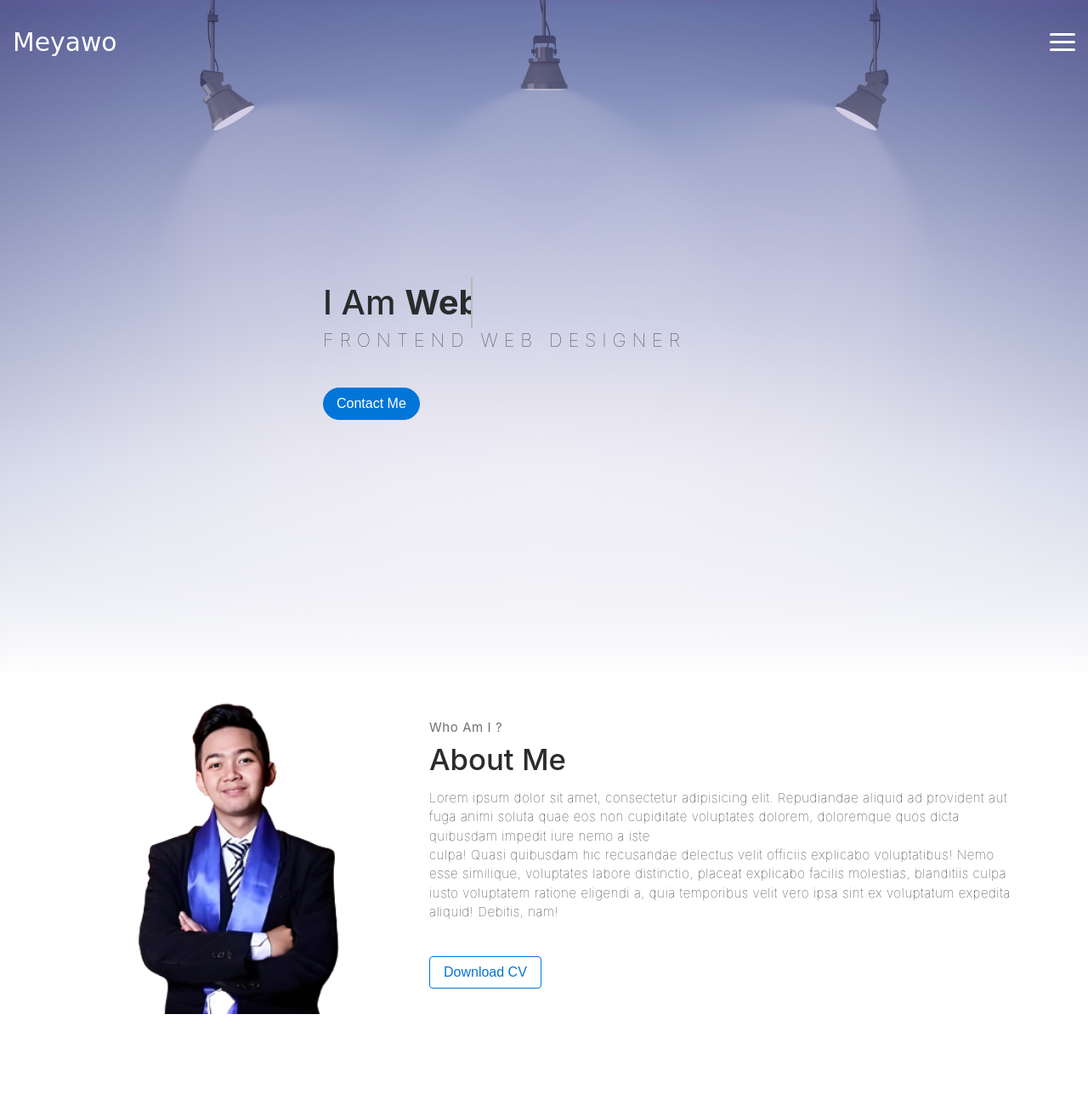
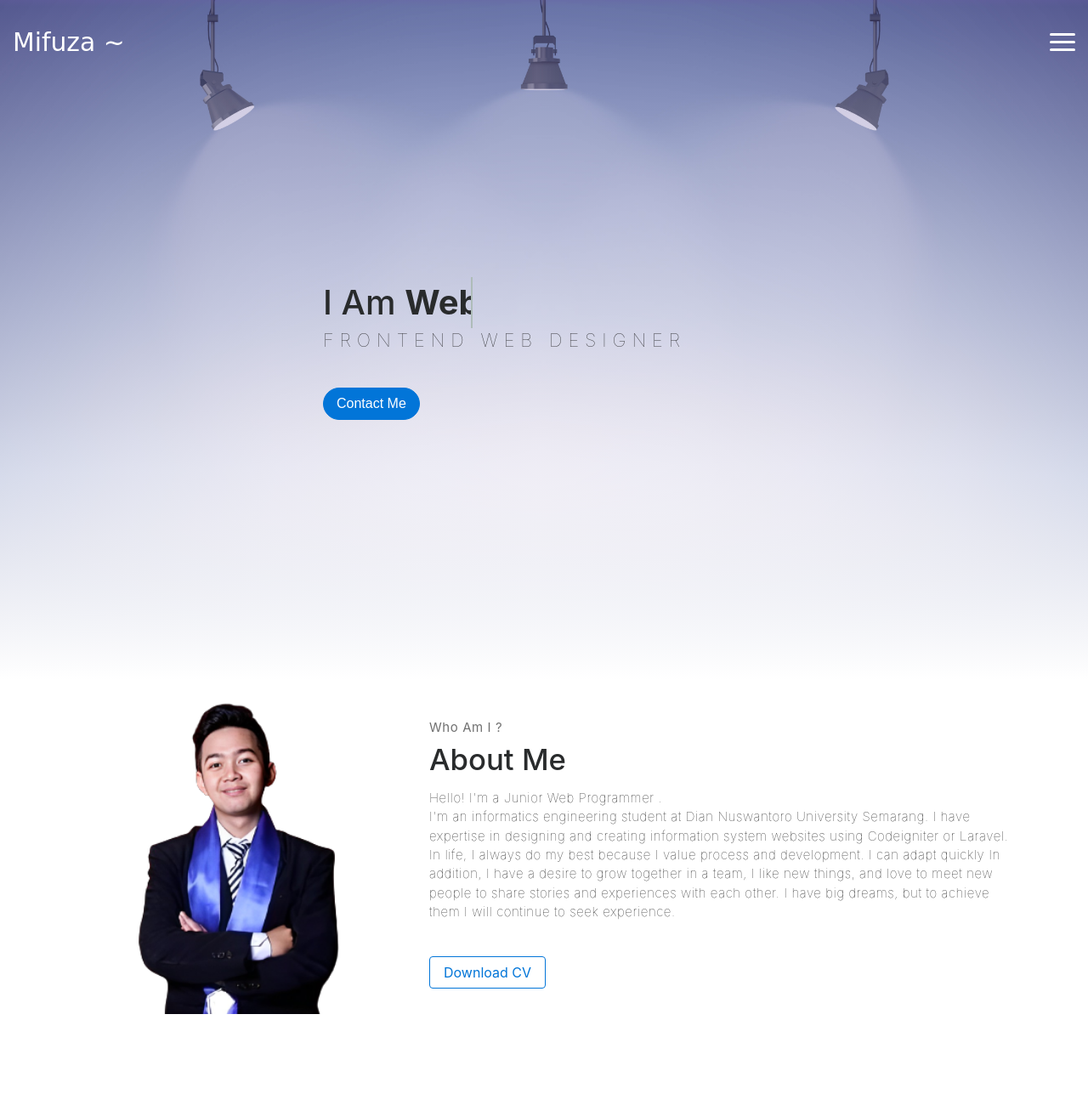
Before and after one commit to fahmi18022/hush.github.io, a plain HTML site: page index.html in a window 1280 px wide. Shown: the top 1300 px of the page at 85% size. Drawn offline with Linux system fonts and the light colour scheme; a web font is replaced by a local one.

Commit message:
update cv

```diff
--- a/index.html
+++ b/index.html
@@ -5,7 +5,7 @@
     <meta name="viewport" content="width=device-width, initial-scale=1, shrink-to-fit=no">
     <meta name="description" content="Start your development with Meyawo landing page.">
     <meta name="author" content="Devcrud">
-    <title>Meyawo Landing page | Free Bootstrap 4.3.x landing page</title>
+    <title>Welcome to my profile | Mifuza ~</title>
     <!-- font icons -->
     <link rel="stylesheet" href="assets/vendors/themify-icons/css/themify-icons.css">
     <!-- Bootstrap + Meyawo main styles -->
@@ -54,7 +54,7 @@
     <!-- Page Navbar -->
     <nav class="custom-navbar" data-spy="affix" data-offset-top="20">
         <div class="container">
-            <a class="logo" href="#">Meyawo</a>
+            <a class="logo" href="#">Mifuza ~</a>
             <ul class="nav">
                 <li class="item">
                     <a class="link" href="#home">Home</a>
@@ -120,10 +120,11 @@
                     <p class="section-subtitle">Who Am I ?</p>
                     <h2 class="section-title mb-3">About Me</h2>
                     <p>
-                        Lorem ipsum dolor sit amet, consectetur adipisicing elit. Repudiandae aliquid ad provident aut fuga animi soluta quae eos non cupiditate voluptates dolorem, doloremque quos dicta quibusdam impedit iure nemo a iste
-                        <br>culpa! Quasi quibusdam hic recusandae delectus velit officiis explicabo voluptatibus! Nemo esse similique, voluptates labore distinctio, placeat explicabo facilis molestias, blanditiis culpa iusto voluptatem ratione eligendi a, quia temporibus velit vero ipsa sint ex voluptatum expedita aliquid! Debitis, nam!
+                       Hello! I'm a Junior Web Programmer .<br>
+                        I'm an informatics engineering student at Dian Nuswantoro University Semarang. I have expertise in designing and creating information system websites using Codeigniter or Laravel. In life, I always do my best because I value process and development. I can adapt quickly In addition, I have a desire to grow together in a team, I like new things, and love to meet new people to share stories and experiences with each other. I have big dreams, but to achieve them I will continue to seek experience.
                     </p>
-                    <button class="btn-rounded btn btn-outline-primary mt-4">Download CV</button>
+
+                    <a class="btn-rounded btn btn-outline-primary mt-4" href="assets/folder/CV.pdf" target="_blank" >Download CV</a>
                 </div>
             </div><!-- end of about wrapper -->
         </div><!-- end of container -->
```
Also changed, not shown: 1 other file.
